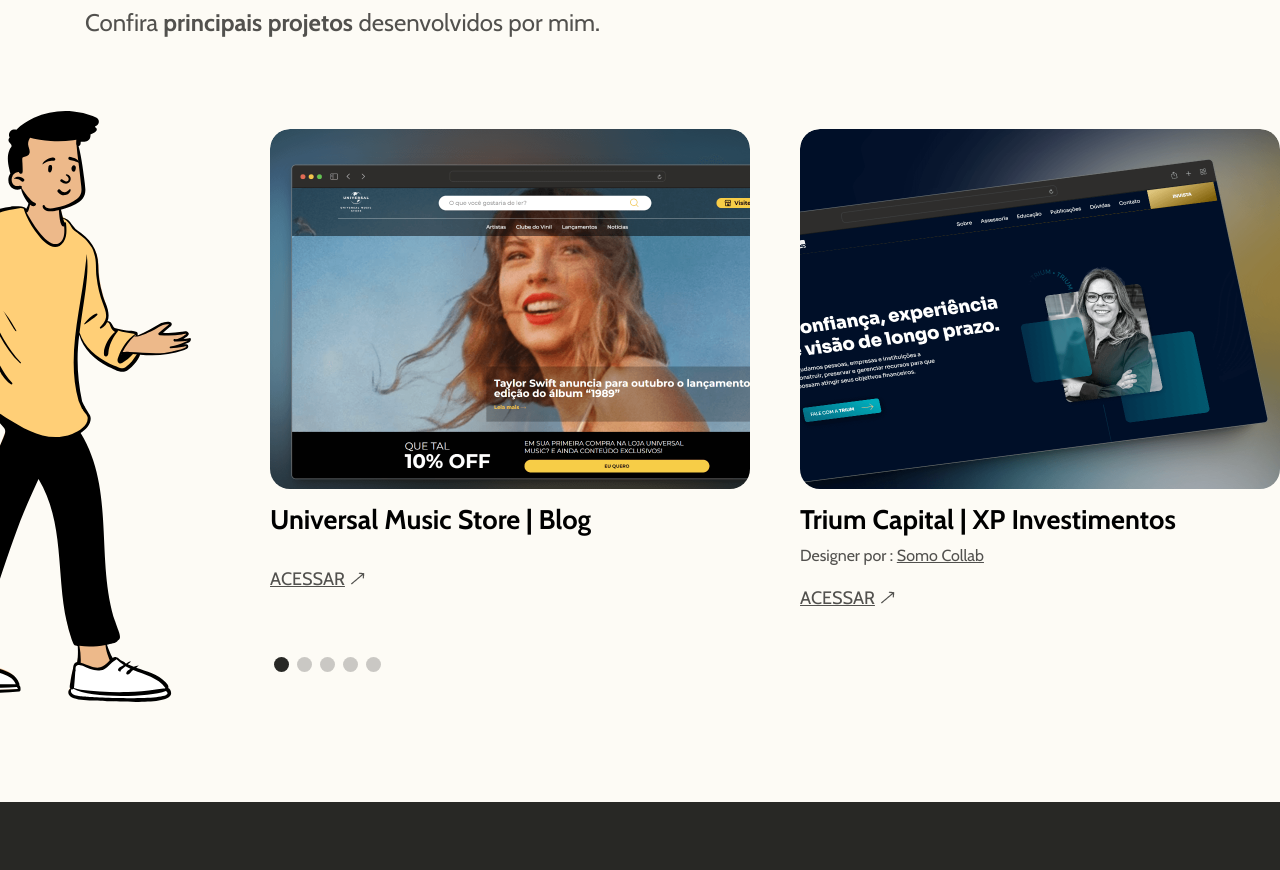
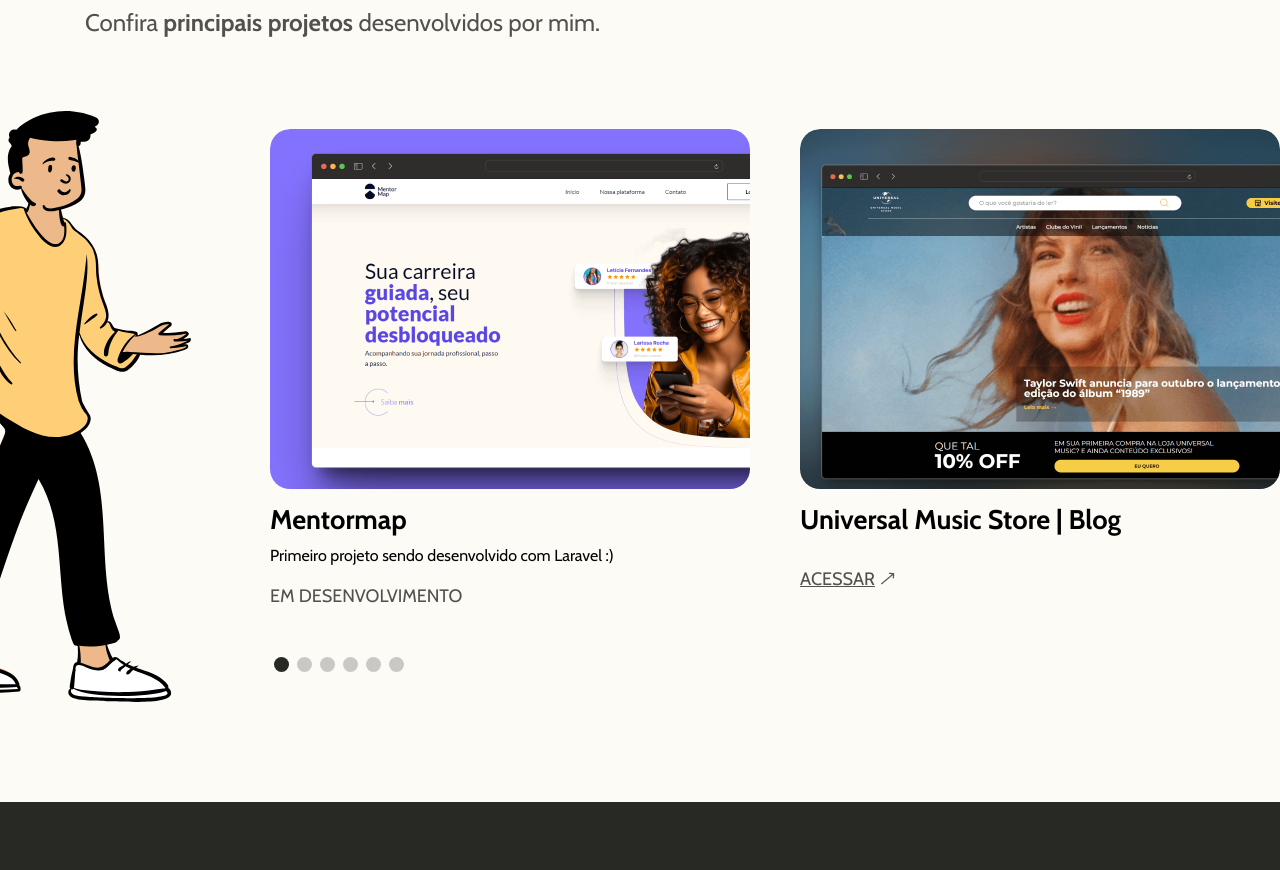
Before and after one commit to GuilhermeES/portfolio, a Nuxt app: page / in a window 1280 px wide. Shown: the part 1584-2454 px from the top of the page. Built offline with nearby package versions, Linux system fonts and the light colour scheme.

Commit message:
add: novo projeto

```diff
--- a/components/Projetos.vue
+++ b/components/Projetos.vue
@@ -47,6 +47,20 @@
                 :modules="modules"
 
             >
+                <swiper-slide>
+                    <div class="projetos__info">
+                        <div class="projetos__header">
+                            <img src="/img/mentormap.png" alt="Mentormap" class="projetos__img">
+
+                        </div>
+                        <h3>  Mentormap </h3>
+                        <div class="">Primeiro projeto sendo desenvolvido com Laravel :) </div>
+                        <a href="#" target="_blank" class="projetos__link" style="text-decoration: none;">
+                            Em desenvolvimento
+
+                        </a>
+                    </div>
+                </swiper-slide>
                 <swiper-slide>
                     <div class="projetos__info">
                         <div class="projetos__header">
--- a/components/ProjetosInterna.vue
+++ b/components/ProjetosInterna.vue
@@ -17,6 +17,19 @@
                 </div>
             </div>
             <div class="projetos-interna__list">
+                <div class="projetos__info">
+                    <div class="projetos__header">
+                        <img src="/img/mentormap.png" alt="Mentormap" class="projetos__img">
+
+                    </div>
+
+                    <h3> Mentormap </h3>
+                    <div class="">Primeiro projeto sendo desenvolvido com Laravel :) </div>
+                    <a href="#" target="_blank" class="projetos__link" style="text-decoration: none;">
+                            Em desenvolvimento
+
+                    </a>
+                </div>
                 <div class="projetos__info">
                     <div class="projetos__header">
                         <img src="/img/universal.png" alt="Trium" class="projetos__img">
```
Also changed, not shown: public/img/mentormap.png (added).
